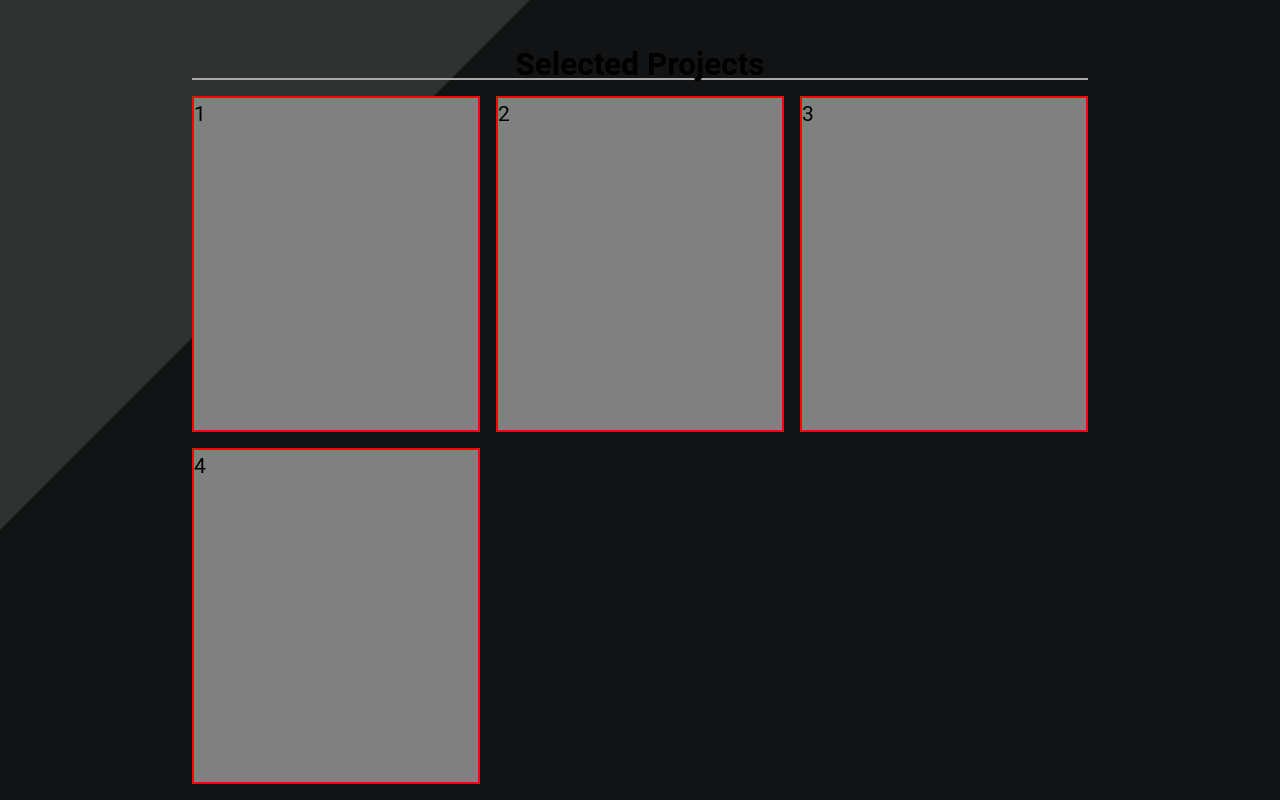
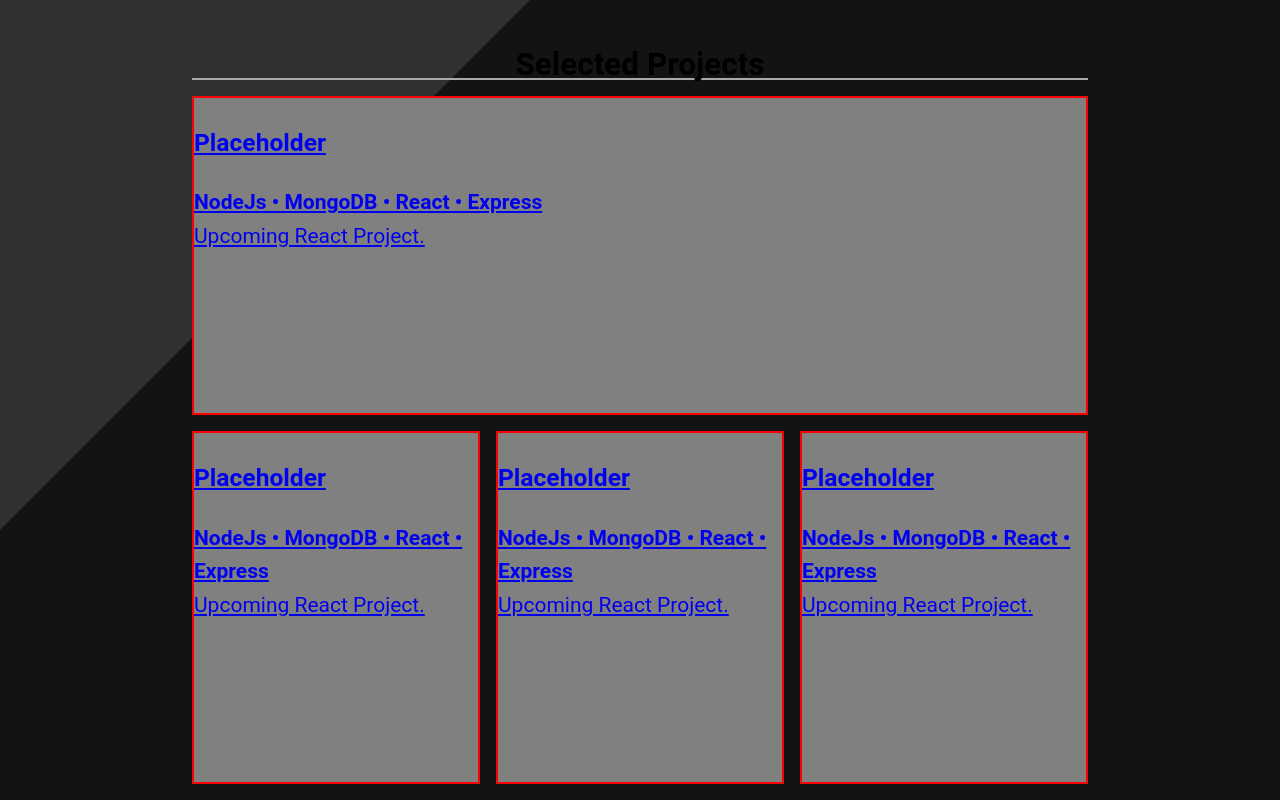
Before and after one commit to Lucascn21/portfolio, a React (Create React App) app: page / in a window 1280 px wide. Shown: the part 760-1560 px from the top of the page. Built offline with nearby package versions, Linux system fonts and the light colour scheme.

Commit message:
ProjectCard Component

```diff
--- a/src/App.js
+++ b/src/App.js
@@ -1,5 +1,6 @@
 import "./App.css";
 import giphy from "./assets/gifs/giphy.gif";
+import { ProjectCard } from "./components/ProjectCard";
 function App() {
   return (
     <>
@@ -34,10 +35,14 @@ function App() {
         </section>
         <section id="projects">
           <h1>Selected Projects</h1>
-          <article className="project">1</article>
-          <article className="project">2</article>
-          <article className="project">3</article>
-          <article className="project">4</article>
+          {/* Fine for mocking, remember to use a valid key and to use some kind of data structure*/}
+          {[1, 2, 3, 4].map((value, index) => {
+            return (
+              <ProjectCard key={index + 1} projectId={index + 1}>
+                {index + 1}
+              </ProjectCard>
+            );
+          })}
         </section>
         <section id="skills">skills</section>
         <section id="contact">contact</section>
--- /dev/null
+++ b/src/components/ProjectCard.jsx
@@ -0,0 +1,13 @@
+export const ProjectCard = ({ projectId }) => {
+  return (
+    <article id={`project-${projectId}`} className="project">
+      <a href={`#project-${projectId}`}>
+        <h3>Placeholder</h3>
+        <p>
+          <strong> NodeJs • MongoDB • React • Express </strong>
+        </p>
+        <p>Upcoming React Project.</p>
+      </a>
+    </article>
+  );
+};
```
Also changed, not shown: src/components/Course.jsx (deleted).
